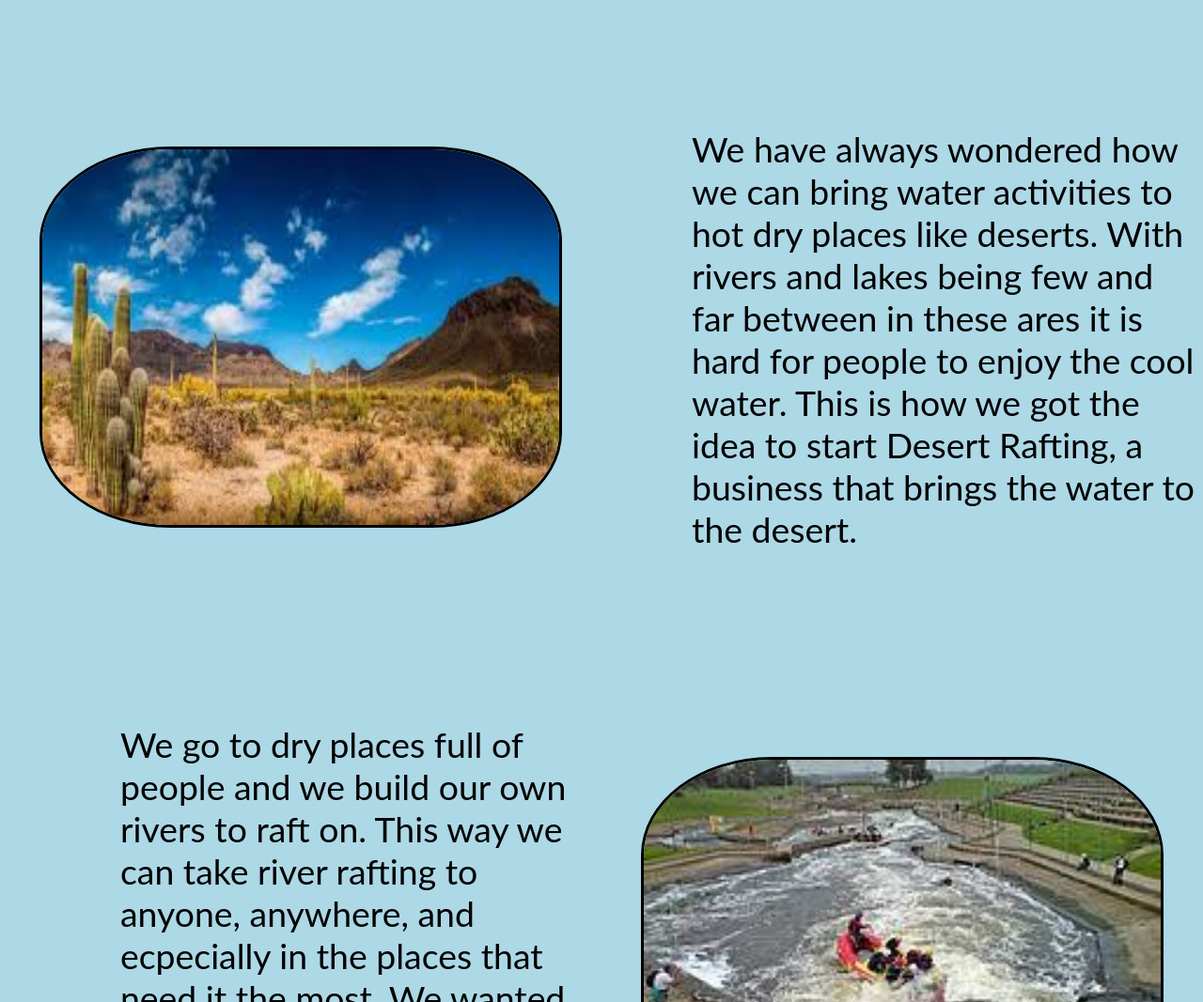
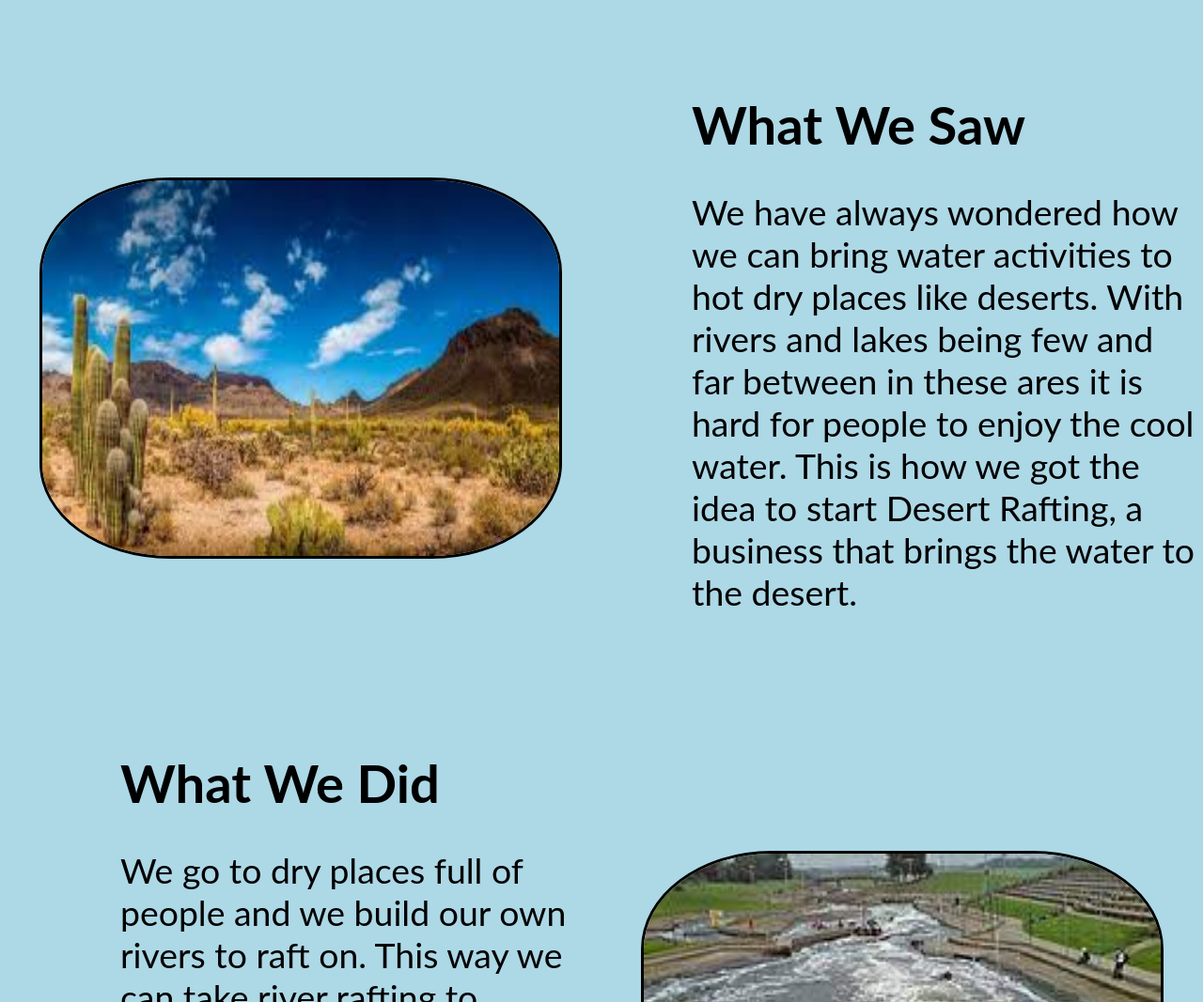
Before and after one commit to brennensto/wdd130, a plain HTML site: page wwr/aboutus.html in a window 1280 px wide. Shown: the part 515-1582 px from the top of the page at 94% size. Drawn offline with Linux system fonts and the light colour scheme.

Commit message:
added headers

```diff
--- a/wwr/aboutus.html
+++ b/wwr/aboutus.html
@@ -31,12 +31,14 @@
             <img id="img1" src="images/desert1.jpg" alt="desert river">
         </div>
         <div id="p1msg">
+            <h2>What We Saw</h2>
             <p>We have always wondered how we can bring water activities to hot dry places like deserts. With rivers and lakes being few and far between in these ares it is hard for people to enjoy the cool water. This is how we got the idea to start Desert Rafting, a business that brings the water to the desert.</p>
         </div>
         <div class="p2img">
             <img id="img2" src="images/manriver2.jpg" alt="desert river">
         </div>
         <div id="p2msg">
+            <h2>What We Did</h2>
             <p>We go to dry places full of people and we build our own rivers to raft on. This way we can take river rafting to anyone, anywhere, and ecpecially in the places that need it the most. We wanted to build many courses so that everyone can enjoy the rapids, big or small, adventerous or not, there is a river for you.</p>
         </div>
     </div>
```
